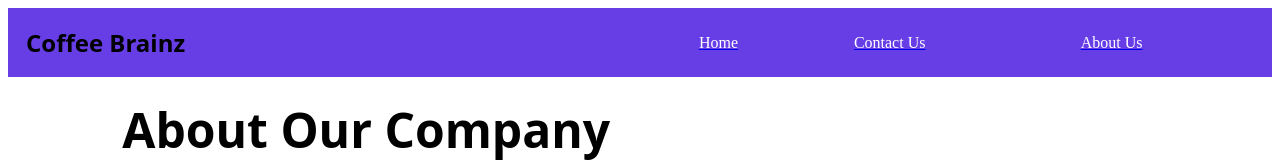
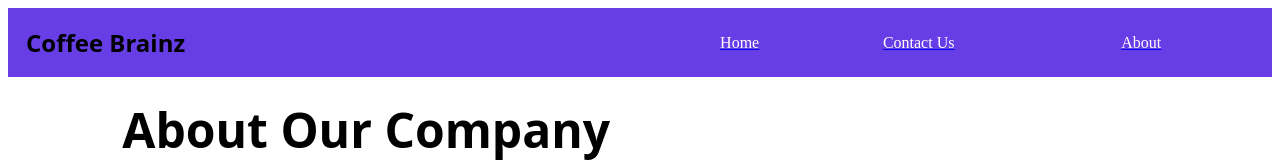
Before and after one commit to Ayush-create/CI-CDpipeline, a plain HTML site: page about.html in a window 1280 px wide. Shown: the top 162 px of the page. Drawn offline with Linux system fonts and the light colour scheme.

Commit message:
modified

```diff
--- a/about.html
+++ b/about.html
@@ -13,7 +13,7 @@
 <td width="20%"></td>
 <td> <a href="index.html"> <font color="#fff">Home </font> </a></td>
 <td> <a href="contact.html"><font color="#fff">Contact Us </font> </a></td>
-<td> <a href="about.html"><font color="#fff">About Us </font> </a></td>
+<td> <a href="about.html"><font color="#fff">About  </font> </a></td>
 </tr>
 </table>
 </td></tr>
```
